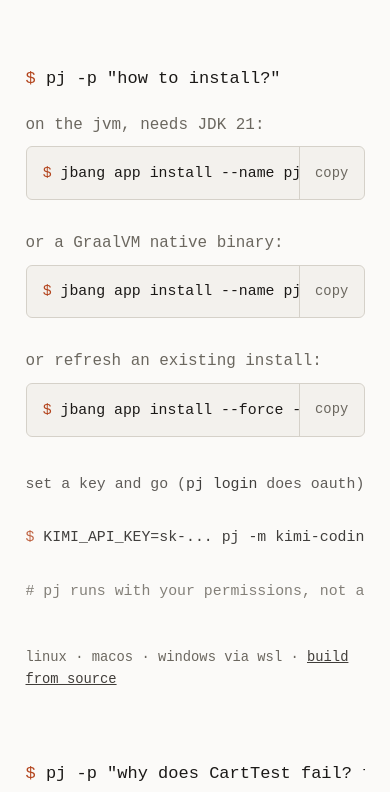
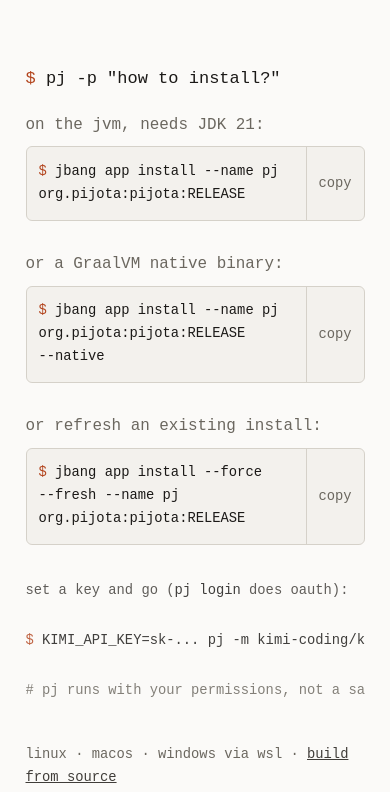
Before and after one commit to mukel/pijota.org, a plain HTML site: page index.html in a window 390 px wide. Shown: the part 1049-1841 px from the top of the page. Drawn offline with Linux system fonts and the light colour scheme; no server answers.

Commit message:
Fix mobile layout and reduced-motion rendering
Mobile:
- Install commands wrapped instead of scrolling. All three truncated at
  "jbang app install --name", hiding --native and --force --fresh, so the
  three boxes looked identical.
- Keep flags whole. A hyphen is a legal break point, so wrapping split
  "--name" into "--" + "name"; flags are now nowrap spans, which leaves the
  copied text unchanged.
- Stop clipping the copy button. overflow-x:visible prevented the code from
  shrinking, pushing content+button 26px past the container.
- Let `ls ~/.pijota` wrap; a real ls reflows to terminal width.
- Show a scrollbar on the aligned transcripts instead of hiding it.
- Hide the nav below 380px, where it collided with the wordmark.

Reduced motion:
- `.caret` was caught by `visibility: visible !important`, pinning the
  transient typing carets on forever and leaving two stray cursors parked
  mid-transcript. Hide every typing caret; keep only the idle prompts.

Also widen the reveal trigger to threshold 0 with a bottom rootMargin, so a
section taller than the viewport still fires.

```diff
--- a/index.html
+++ b/index.html
@@ -302,8 +302,11 @@
                 filter: none !important; clip-path: none !important;
                 animation: none !important;
             }
-            .reveal .type-caret { display: none !important; }
-            .cursor, .caret { animation: none !important; visibility: visible !important; }
+            /* typing carets are transient — with no typing to do they have
+               nothing to mark, so hide them all. only the idle prompt cursors
+               (.cursor) stay, minus the blink. */
+            .caret { display: none !important; }
+            .cursor { animation: none !important; visibility: visible !important; }
         }
 
         /* ── Scrollback ── */
@@ -415,6 +418,10 @@
         }
 
         .install-line code::-webkit-scrollbar { display: none; }
+
+        /* a hyphen is a legal break point, so wrapping splits "--name" into
+           "--" + "name". keep flags whole. */
+        .nb { white-space: nowrap; }
         .install-line code .ps1 { color: var(--accent); user-select: none; }
         .install-line code { user-select: all; cursor: text; }
 
@@ -487,7 +494,7 @@
                 filter: none !important; clip-path: none !important;
                 animation: none !important;
             }
-            .reveal .type-caret { display: none !important; }
+            .caret { display: none !important; }
         }
 
         /* ── Mobile ── */
@@ -497,7 +504,40 @@
             main { padding: 7.5rem 0 3.5rem; }
             h1 { margin-bottom: 2.75rem; }
             .blk { margin-bottom: 4rem; }
-            pre { font-size: 0.875rem; }
+            pre { font-size: 0.8125rem; }
+
+            /* aligned transcripts have to scroll sideways on a phone, so give
+               that a visible handle instead of hiding the scrollbar */
+            pre { scrollbar-width: thin; scrollbar-color: var(--rule-strong) transparent; }
+            pre::-webkit-scrollbar { display: block; height: 3px; }
+            pre::-webkit-scrollbar-thumb {
+                background: var(--rule-strong);
+                border-radius: 2px;
+            }
+
+            /* a real `ls` reflows to the terminal width — so let these wrap
+               rather than scroll; they are lists, not aligned columns */
+            #extend pre { white-space: pre-wrap; }
+
+            /* the install commands only differ at the end (--native,
+               --force --fresh), so truncating them makes all three look the
+               same. wrap instead: full width, nothing hidden. */
+            .install-line { width: 100%; }
+            .install-line code {
+                white-space: pre-wrap;
+                overflow-x: visible;
+                font-size: 0.8125rem;
+                min-width: 0;            /* let flex shrink it, or the button gets clipped */
+                overflow-wrap: anywhere; /* last resort on very narrow screens */
+                padding: 0.8rem 0.7rem;  /* buys enough width to keep the maven coord whole */
+            }
+            .copy-btn { padding: 0 0.7rem; }
+        }
+
+        /* very narrow phones: the wordmark and the nav link collide */
+        @media (max-width: 380px) {
+            header { padding: 0 1rem; }
+            nav { display: none; }
         }
     </style>
     <noscript><style>.theme-toggle, .copy-btn { display: none; }</style></noscript>
@@ -559,7 +599,7 @@
           entries.forEach(function(e) {
             if (e.isIntersecting) { e.target.classList.add('play'); io.unobserve(e.target); }
           });
-        }, { threshold: 0.15 }) : null;
+        }, { threshold: 0, rootMargin: '0px 0px -80px 0px' }) : null;
         document.querySelectorAll('.reveal').forEach(function(s) {
           if (io) io.observe(s); else s.classList.add('play');
         });
@@ -651,19 +691,19 @@
 
             <p class="cmd-label stream" style="--base:0s"><span class="w" style="--i:0">on</span> <span class="w" style="--i:1">the</span> <span class="w" style="--i:2">jvm,</span> <span class="w" style="--i:3">needs</span> <span class="w" style="--i:4">JDK</span> <span class="w" style="--i:5">21:</span></p>
             <div class="install-line" style="--i:1">
-                <code><span class="ps1">$</span> jbang app install --name pj org.pijota:pijota:RELEASE</code>
+                <code><span class="ps1">$</span> jbang app install <span class="nb">--name</span> pj org.pijota:pijota:RELEASE</code>
                 <button class="copy-btn" onclick="copyCmd(this)" aria-label="Copy jvm install command">copy</button>
             </div>
 
             <p class="cmd-label stream" style="--base:0.19s"><span class="w" style="--i:0">or</span> <span class="w" style="--i:1">a</span> <span class="w" style="--i:2">GraalVM</span> <span class="w" style="--i:3">native</span> <span class="w" style="--i:4">binary:</span></p>
             <div class="install-line" style="--i:3">
-                <code><span class="ps1">$</span> jbang app install --name pj org.pijota:pijota:RELEASE --native</code>
+                <code><span class="ps1">$</span> jbang app install <span class="nb">--name</span> pj org.pijota:pijota:RELEASE <span class="nb">--native</span></code>
                 <button class="copy-btn" onclick="copyCmd(this)" aria-label="Copy native install command">copy</button>
             </div>
 
             <p class="cmd-label stream" style="--base:0.41s"><span class="w" style="--i:0">or</span> <span class="w" style="--i:1">refresh</span> <span class="w" style="--i:2">an</span> <span class="w" style="--i:3">existing</span> <span class="w" style="--i:4">install:</span></p>
             <div class="install-line" style="--i:5">
-                <code><span class="ps1">$</span> jbang app install --force --fresh --name pj org.pijota:pijota:RELEASE</code>
+                <code><span class="ps1">$</span> jbang app install <span class="nb">--force</span> <span class="nb">--fresh</span> <span class="nb">--name</span> pj org.pijota:pijota:RELEASE</code>
                 <button class="copy-btn" onclick="copyCmd(this)" aria-label="Copy refresh command">copy</button>
             </div>
 
```
